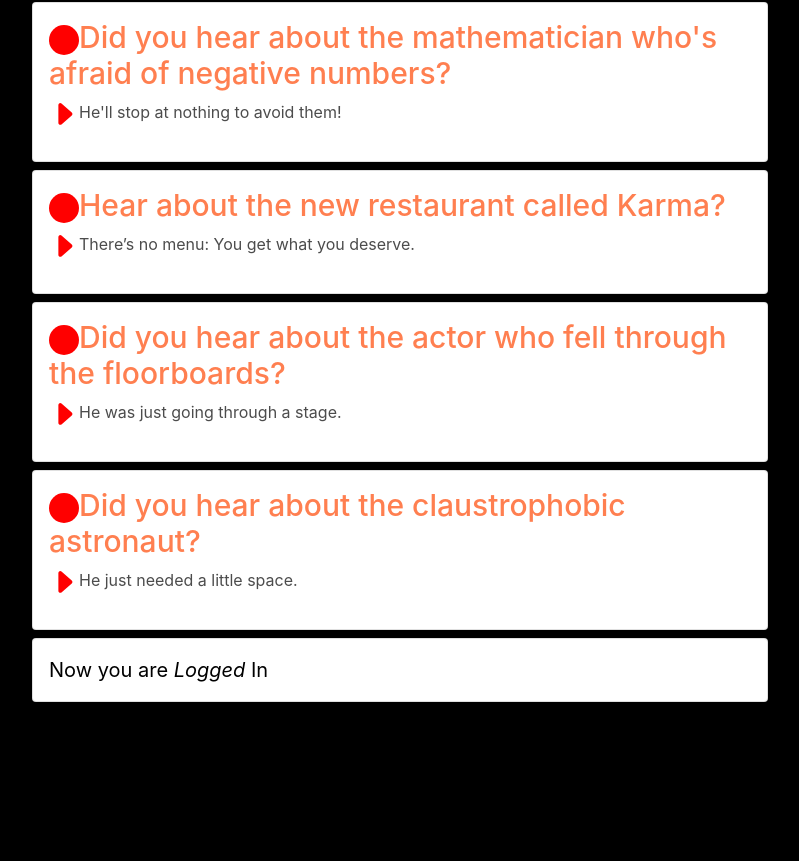
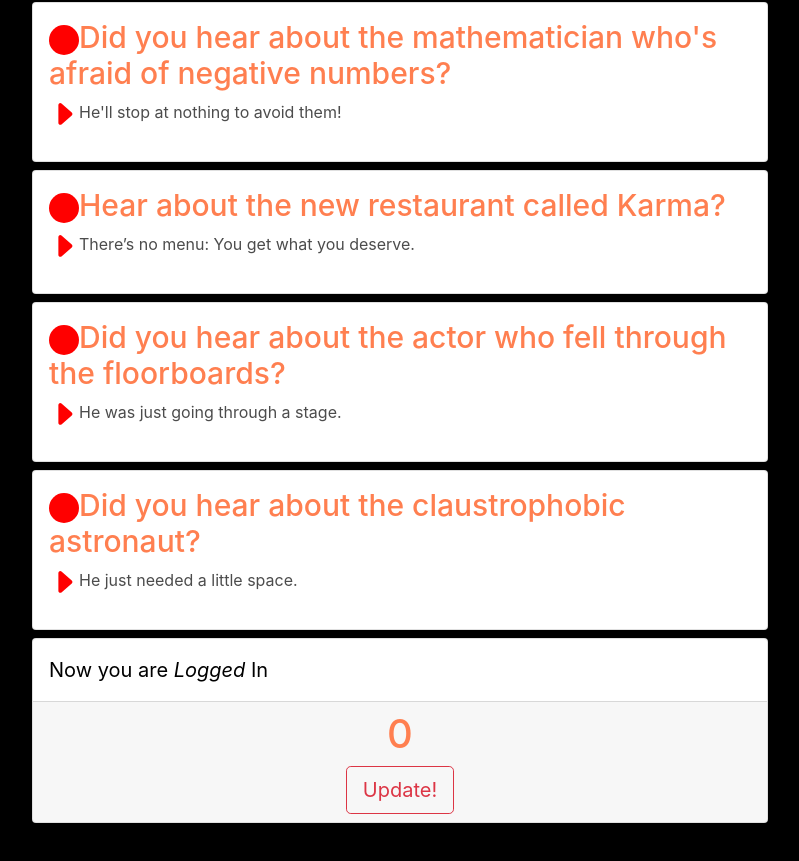
Before and after one commit to momin-riyadh/react-bs5, a React (Create React App) app: page / in a window 1280 px wide. Shown: the part 3261-4122 px from the top of the page, without its empty margins (240-1039 px from the left). Before the commit the page ends 4011 px from the top, so only its background shows below. Built offline with nearby package versions, Linux system fonts and the light colour scheme.

Commit message:
fix and deploy

```diff
--- a/src/common/ConditionalRendering.js
+++ b/src/common/ConditionalRendering.js
@@ -6,7 +6,20 @@ class ConditionalRendering extends React.Component {
         super();
         this.state = {
             isLoggedIn: true,
+            count: 0,
         }
+
+        this.handleClick = this.handleClick.bind(this);
+    }
+
+
+    handleClick() {
+        this.setState((prevState) => {
+            return {
+                count: prevState.count + 2
+            }
+
+        })
     }
 
     render() {
@@ -16,11 +29,17 @@ class ConditionalRendering extends React.Component {
         } else {
             wordDisplay = "Out"
         }
+
         return (
             <div className="card mb-5">
                 <div className="card-body">
                     <p style={{color: "#000000", fontSize: "20px", margin: 0}}>Now you are <em>Logged</em> {wordDisplay}
                     </p>
+                </div>
+
+                <div className="card-footer text-center">
+                    <h1 style={{color: "coral"}}>{this.state.count}</h1>
+                    <button className="btn btn-lg btn-outline-danger" onClick={this.handleClick}>Update!</button>
                 </div>
             </div>
 
```
